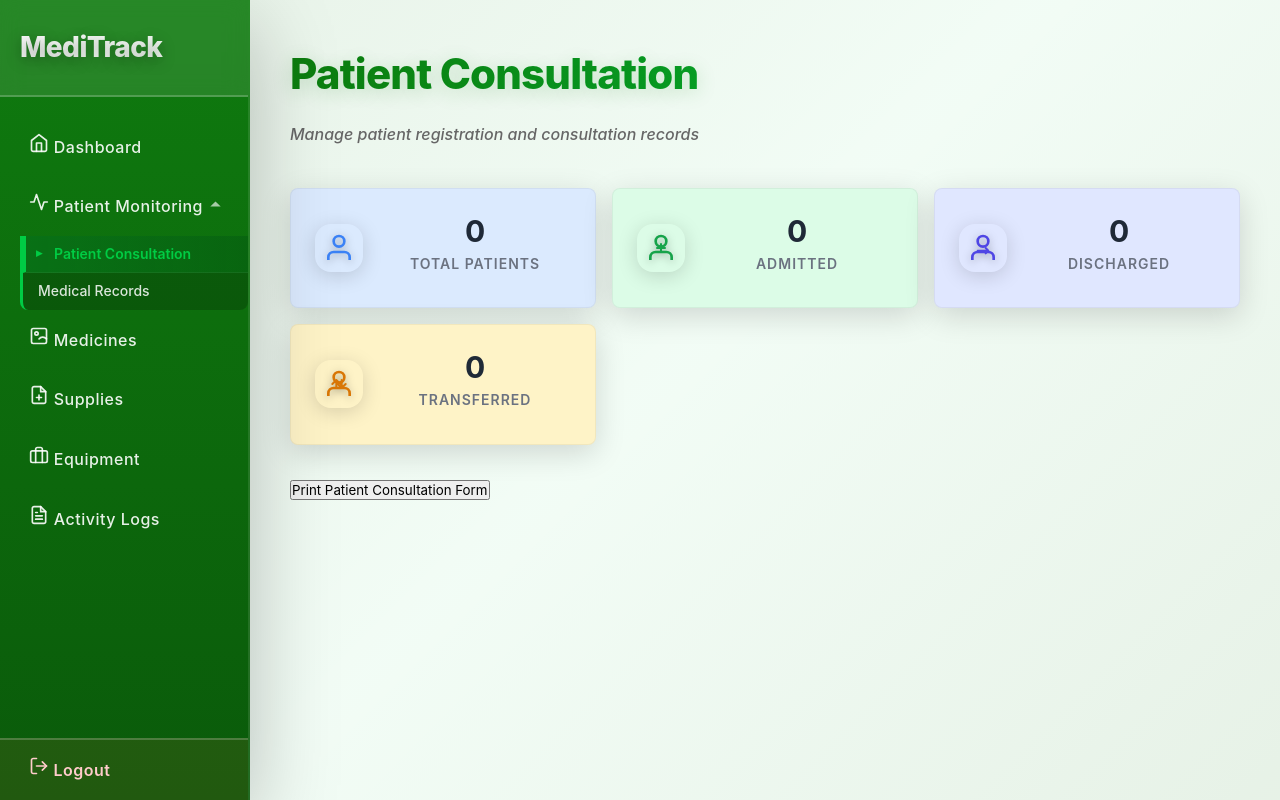
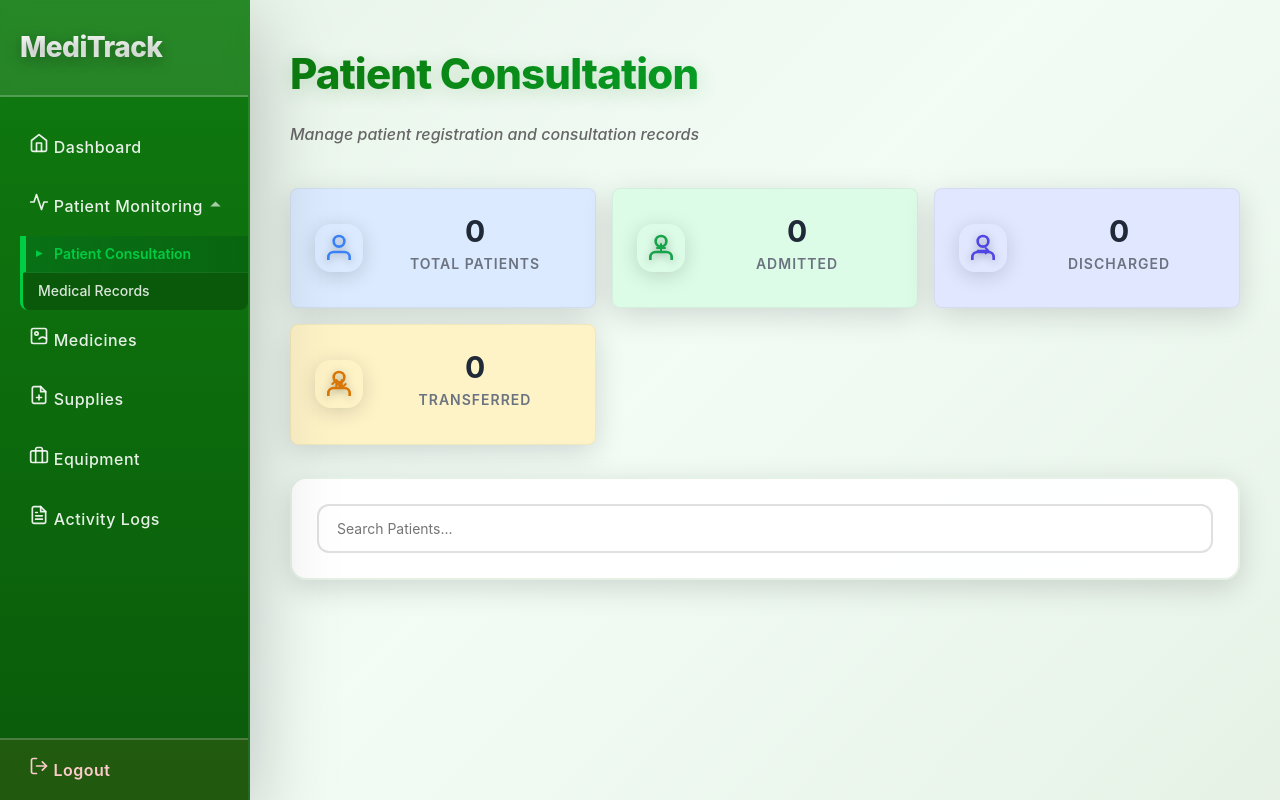
Before and after one commit to PatzMain/MeditrackV3, a PHP site: page /pages/patient_monitoring/patient_consultation/ in a window 1280 px wide. Run offline with PHP 8.4, Linux system fonts and the light colour scheme; the visitor is signed in with stand-in values (Sample User, id 1); data comes from the database, SQL or seed files in the repository; data that the repository does not hold is empty.

```diff
--- /dev/null
+++ b/pages/includes/search.php
@@ -0,0 +1,3 @@
+<div class="filter-section">
+    <input type="text" class="search-input" placeholder="Search <?php echo $pageTitle; ?>..." id="searchInput" onkeyup="filterTable()">
+</div>
--- a/pages/patient_monitoring/patient_consultation/index.php
+++ b/pages/patient_monitoring/patient_consultation/index.php
@@ -25,25 +25,11 @@
             <?php
             $pageKey = 'patient_consultation';
             include '../../includes/page-header.php';
+            $pageTitle = 'Patients';
+            $pageKey = 'patients';
+            include '../../includes/stats-cards.php';
+            include '../../includes/search.php';
             ?>
-            <?php
-            $pageKey = 'patients'; // Set the page key for stats cards
-            include '../../includes/stats-cards.php';
-            ?>
-
-
-            <!-- Simple Preview Button -->
-            <a href="Consultation-Form.pdf" target="_blank">
-                <button type="button">Print Patient Consultation Form</button>
-            </a>
-
-            <!-- Search and Filters -->
-
-            <!-- Add Button -->
-
-            <!-- Export Button to csv-->
-
-            <!-- Table Section -->
         </main>
     </div>
     <script src="../../js/sort.js"></script>
```
Also changed, not shown: pages/equipment/index.php (+4 -12 lines), pages/logs/index.php (+2 -10 lines), pages/medicines/index.php (+7 -16 lines), pages/patient_monitoring/medical_records/index.php (+3 -11 lines), pages/supplies/index.php (+3 -11 lines).
